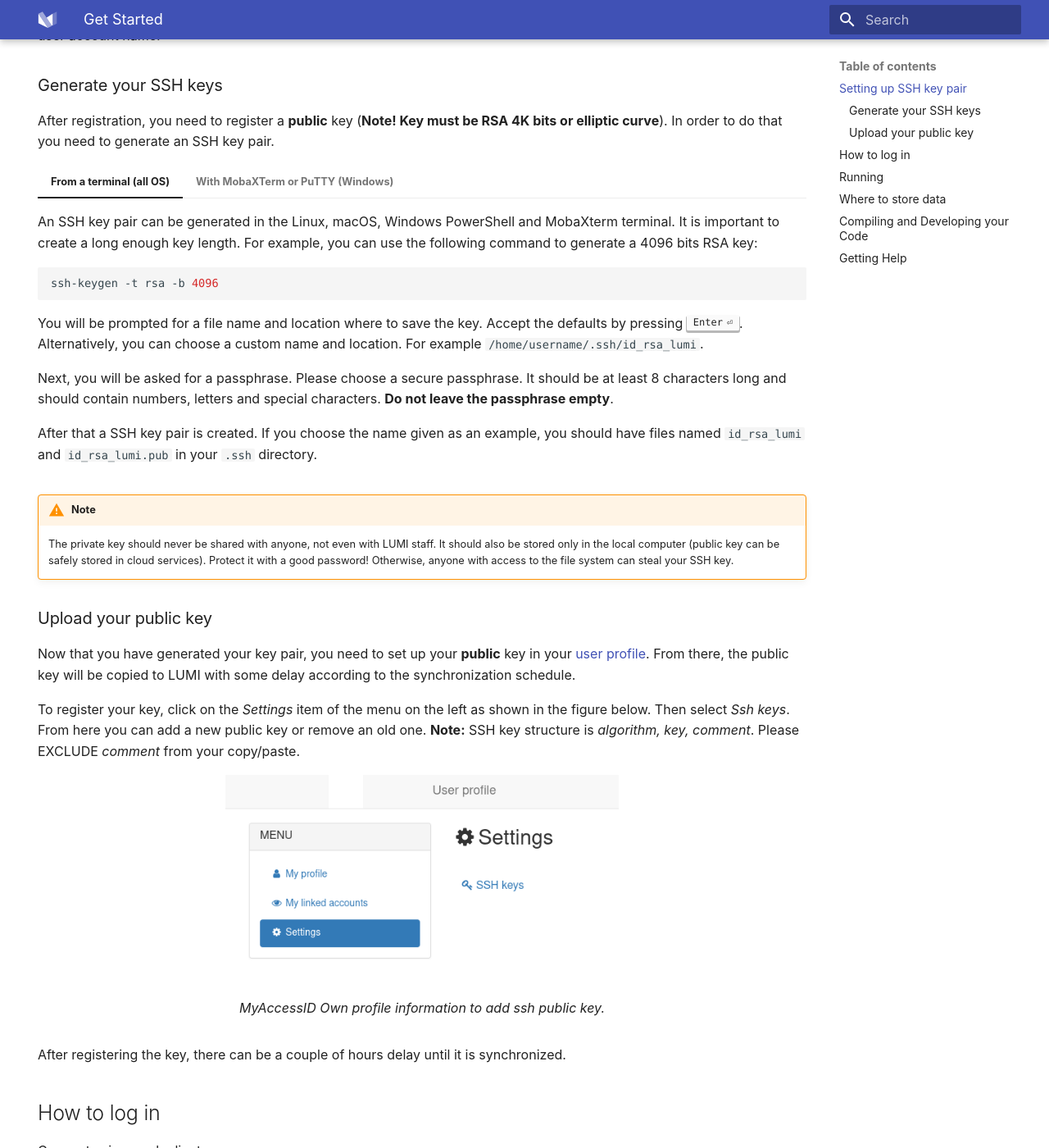
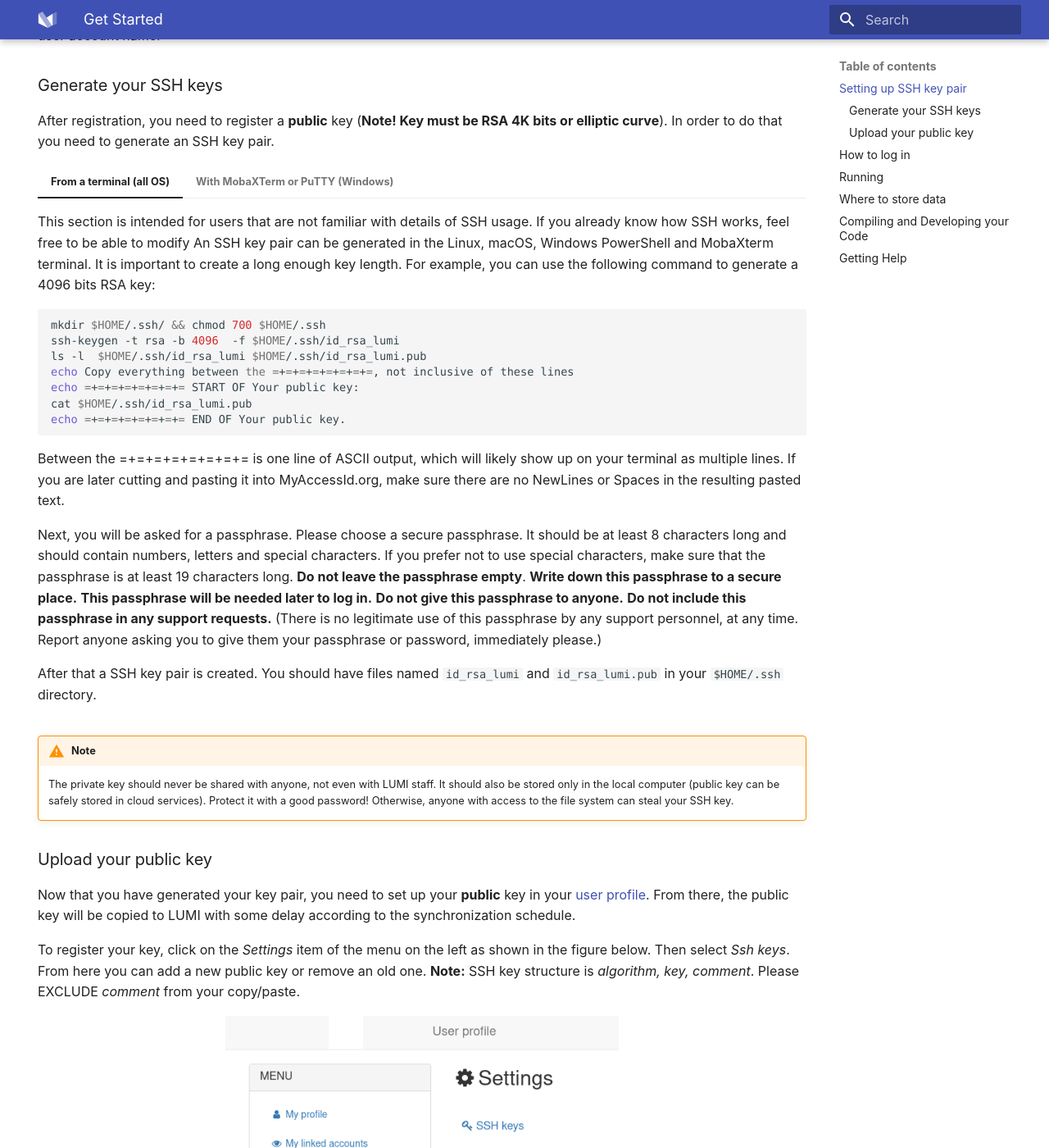
Before and after one commit to Lumi-supercomputer/lumi-userguide, an MkDocs documentation site: the page built from docs/firststeps/getstarted.md, in a window 1280 px wide and 1400 px high, scrolled down 1363 px. Shown: the whole window at 82% size. Built offline with MkDocs 1.6.1 and Material for MkDocs 9.7.7, drawn with Linux system fonts in a browser that asks for light colours; some of the changed text lies outside the part shown.

Commit message:
Stricter instructions on SSH keys
Updated stricter instructions on generating and using SSH keys, including how to ask for support with ssh -vvv

````diff
--- a/docs/firststeps/getstarted.md
+++ b/docs/firststeps/getstarted.md
@@ -55,27 +55,40 @@
 
 === "From a terminal (all OS)"
 
+    This section is intended for users that are not familiar with details of SSH
+    usage. If you already know how SSH works, feel free to be able to modify
     An SSH key pair can be generated in the Linux, macOS, Windows PowerShell and
     MobaXterm terminal. It is important to create a long enough key length. For
     example, you can use the following command to generate a 4096 bits RSA key:
 
     ```bash
-    ssh-keygen -t rsa -b 4096
+    mkdir $HOME/.ssh/ && chmod 700 $HOME/.ssh
+    ssh-keygen -t rsa -b 4096  -f $HOME/.ssh/id_rsa_lumi
+    ls -l  $HOME/.ssh/id_rsa_lumi $HOME/.ssh/id_rsa_lumi.pub
+    echo Copy everything between the =+=+=+=+=+=+=+=, not inclusive of these lines
+    echo =+=+=+=+=+=+=+= START OF Your public key:
+    cat $HOME/.ssh/id_rsa_lumi.pub
+    echo =+=+=+=+=+=+=+= END OF Your public key.
     ```
-
-    You will be prompted for a file name and location where to save the
-    key. Accept the defaults by pressing ++enter++. Alternatively, you can
-    choose a custom name and location. For example
-    `/home/username/.ssh/id_rsa_lumi`.
+    Between the =+=+=+=+=+=+=+= is one line of ASCII output, which will likely
+    show up on your terminal as multiple lines. If you are later cutting and pasting
+    it into MyAccessId.org, make sure there are no NewLines or Spaces in the
+    resulting pasted text.
 
     Next, you will be asked for a passphrase. Please choose a secure
     passphrase. It should be at least 8 characters long and should contain
-    numbers, letters and special characters. **Do not leave the passphrase
-    empty**.
+    numbers, letters and special characters. If you prefer not to use special characters,
+    make sure that the passphrase is at least 19 characters long.
+    **Do not leave the passphrase empty**.
+    **Write down this passphrase to a secure place.**
+    **This passphrase will be needed later to log in.**
+    **Do not give this passphrase to anyone.**
+    **Do not include this passphrase in any support requests.** (There is no legitimate
+    use of this passphrase by any support personnel, at any time. Report anyone asking
+    you to give them your passphrase or password, immediately please.)
 
-    After that a SSH key pair is created. If you choose the name given as an
-    example, you should have files named `id_rsa_lumi` and `id_rsa_lumi.pub` in
-    your `.ssh` directory.
+    After that a SSH key pair is created. You should have files named
+    `id_rsa_lumi` and `id_rsa_lumi.pub` in your `$HOME/.ssh` directory.
 
 === "With MobaXTerm or PuTTY (Windows)"
 
@@ -135,7 +148,8 @@
   <figcaption>MyAccessID Own profile information to add ssh public key.</figcaption>
 </figure>
 
-After registering the key, there can be a couple of hours delay until it is synchronized.
+After registering the key, there can be a about 15 minutes delay until it is synchronized.
+After that your new SSH key should be recognized and accepted by LUMI login nodes.
 
 ## How to log in
 
@@ -148,7 +162,11 @@
 where you need to replace `username` with your own username, which you received
 via email during the registration. If you cannot get a connection at all, your
 IP number range might be blocked from login. Please contact the
-[support][support-account].
+[support][support-account]. If you can get a connection but LUMI is not logging
+you in, please contact the [support][support-account] , pasting into request the
+output of the following commands:
+`ssh-keygen -y -f /path/to/private.key.generated.above`
+`ssh -vvv -i /path/to/private.key.generated.above  _your_username_@lumi.csc.fi`
 
 ## Running
 
````
